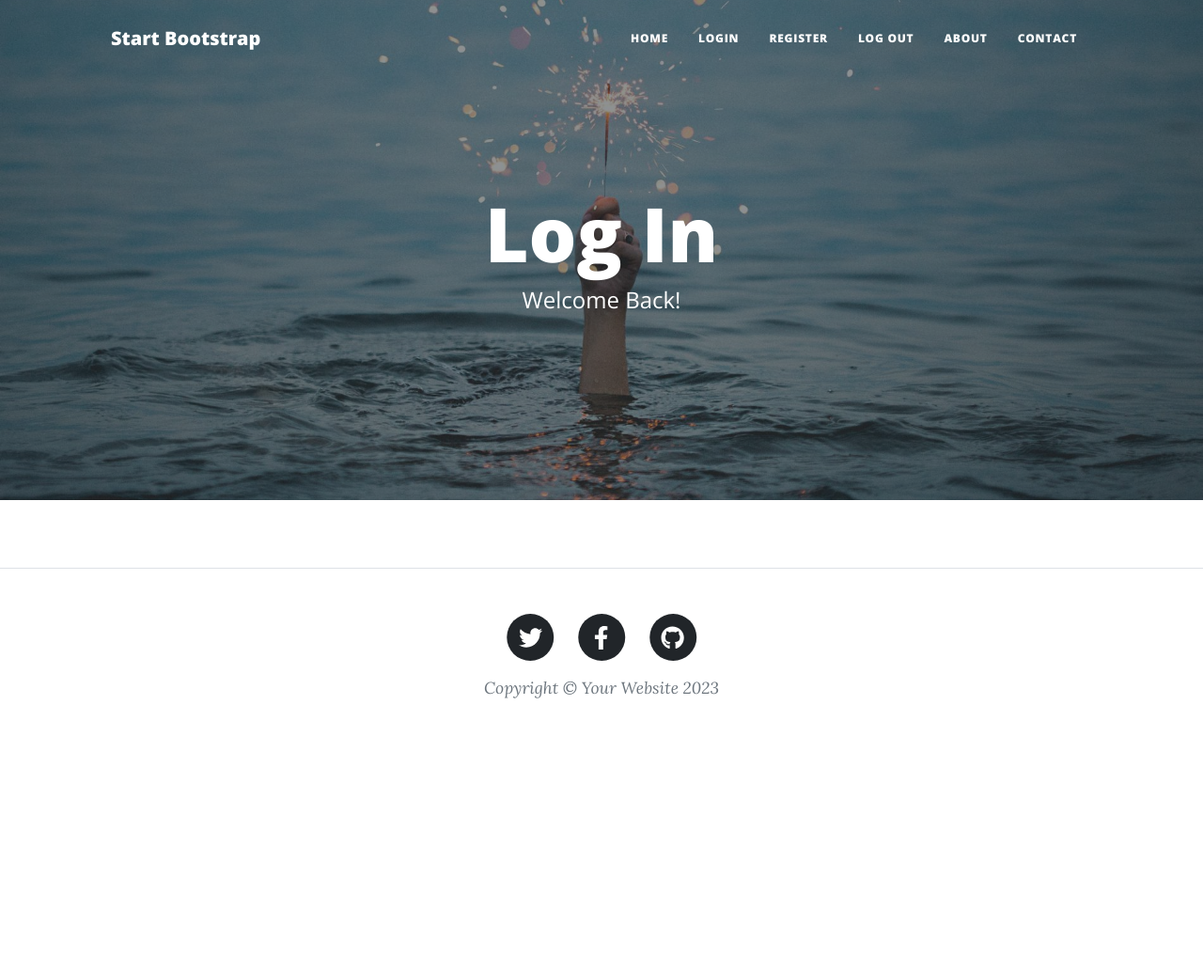
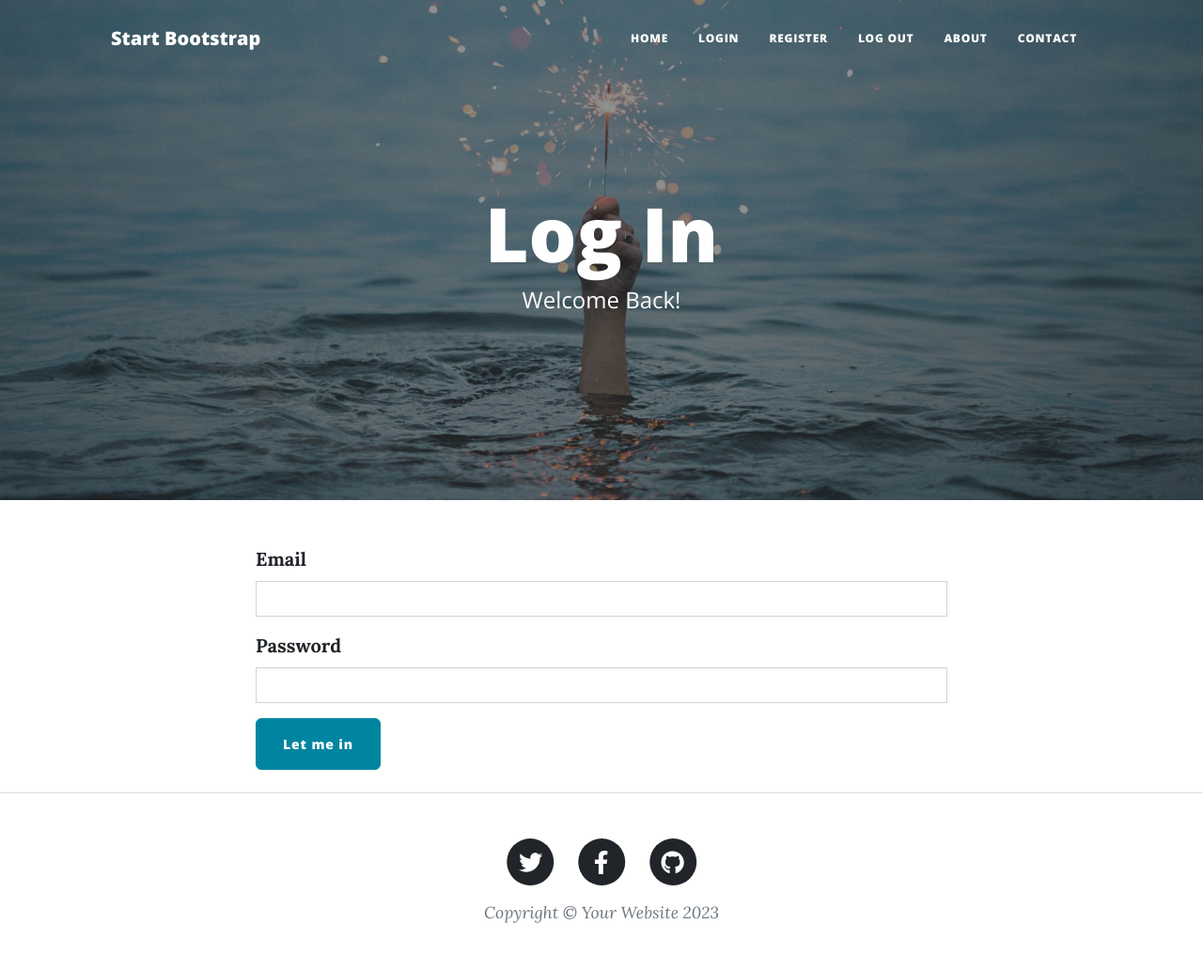
Before and after one commit to Greenhunk/Extension-of-blog-projetc-with-valid-users, a Flask app: page /login in a window 1280 px wide. Shown: the whole page at 94% size. Before the commit the page ends 743 px from the top, so only its background shows below. Run offline with Flask 3, Linux system fonts and the light colour scheme; some libraries are stand-ins or nearby versions.

Commit message:
Added log in functionality which checks registers users from the database

```diff
--- a/forms.py
+++ b/forms.py
@@ -20,9 +20,11 @@ class RegisterForm(FlaskForm):
     name =  StringField("Name", validators=[DataRequired()])
     submit = SubmitField("Sign me up")
 
-
-
 # TODO: Create a LoginForm to login existing users
+class LoginForm(FlaskForm):
+    email = StringField("Email", validators= [DataRequired()])
+    password = StringField("Password", validators=[DataRequired()])
+    submit = SubmitField("Let me in")
 
 
 # TODO: Create a CommentForm so users can leave comments below posts
--- a/main.py
+++ b/main.py
@@ -1,7 +1,6 @@
 from datetime import date
 from enum import unique
-
-from flask import Flask, abort, render_template, redirect, url_for, flash
+from flask import Flask, abort, render_template, redirect, url_for, flash, request
 from flask_bootstrap import Bootstrap5
 from flask_ckeditor import CKEditor
 from flask_gravatar import Gravatar
@@ -13,22 +12,8 @@ from sqlalchemy import Integer, String, Text
 from functools import wraps
 from werkzeug.security import generate_password_hash, check_password_hash
 # Import your forms from the forms.py
-from forms import RegisterForm
+from forms import RegisterForm, LoginForm
 from forms import CreatePostForm
-
-
-'''
-Make sure the required packages are installed:
-Open the Terminal in PyCharm (bottom left).
-
-On Windows type:
-python -m pip install -r requirements.txt
-
-On MacOS type:
-pip3 install -r requirements.txt
-
-This will install the packages from the requirements.txt for this project.
-'''
 
 app = Flask(__name__)
 app.config['SECRET_KEY'] = '8BYkEfBA6O6donzWlSihBXox7C0sKR6b'
@@ -36,8 +21,11 @@ ckeditor = CKEditor(app)
 Bootstrap5(app)
 
 # TODO: Configure Flask-Login
-
-
+login_manager = LoginManager()
+login_manager.init_app(app)
+@login_manager.user_loader
+def load_user(user_id):
+    return db.session.get(User, int(user_id))
 # CREATE DATABASE
 class Base(DeclarativeBase):
     pass
@@ -59,7 +47,7 @@ class BlogPost(db.Model):
 
 
 # TODO: Create a User table for all your registered users.
-class User(db.Model):
+class User(db.Model, UserMixin):
     __tablename__ = "user"
     id: Mapped[int] = mapped_column(Integer, primary_key=True)
     email: Mapped[str] = mapped_column(String(250), unique=True, nullable=False)
@@ -80,15 +68,37 @@ def register():
             password = generate_password_hash(password= form.password.data, method="scrypt", salt_length=6),
             name = form.name.data
         )
-        db.session.add(new_user)
-        db.session.commit()
+        input = db.session.execute(db.select(User).where(User.email == request.form.get("email")))
+        input_email = input.scalar()
+        if input_email:
+            flash("You have already signed up with that email. Log in instead.", "danger")
+            return redirect(url_for("login"))
+        else:
+            db.session.add(new_user)
+            db.session.commit()
+            return redirect(url_for('get_all_posts', logged_in=current_user.is_authenticated))
+
     return render_template("register.html", form = form)
 
 
 # TODO: Retrieve a user from the database based on their email.
-@app.route('/login')
+@app.route('/login', methods=["GET", "POST"])
 def login():
-    return render_template("login.html")
+    form = LoginForm()
+    if form.validate_on_submit():
+        input = db.session.execute(db.select(User).where(User.email == request.form.get("email")))
+        input_email = input.scalar()
+        if input_email:
+            if check_password_hash(input_email.password, request.form.get("password")):
+                login_user(input_email)
+                flash("Logged in successfully!", "success")
+                return redirect(url_for('get_all_posts'))
+            else:
+                flash("Invalid password. Please try again.", "danger")
+        else:
+            flash("Invalid email. Please try again.", "danger")
+
+    return render_template("login.html", form = form)
 
 
 @app.route('/logout')
--- a/templates/login.html
+++ b/templates/login.html
@@ -22,8 +22,19 @@ include "header.html" %}
   <div class="container">
     <div class="row">
       <!-- TODO: add a flash message here for users registering twice -->
+      {% with messages = get_flashed_messages() %}
+        {% if messages %}
+          <ul class=flashes>
+          {% for message in messages %}
+            <p>{{ message }}</p>
+          {% endfor %}
+          </ul>
+        {% endif %}
+      {% endwith %}
       <div class="col-lg-8 col-md-10 mx-auto">
         <!--TODO: render login form here-->
+        {{ ckeditor.load() }} {{ ckeditor.config(name='body') }} {{
+        render_form(form, novalidate=True, button_map={"submit": "primary"}) }}
       </div>
     </div>
   </div>
```
Also changed, not shown: instance/posts.db.
